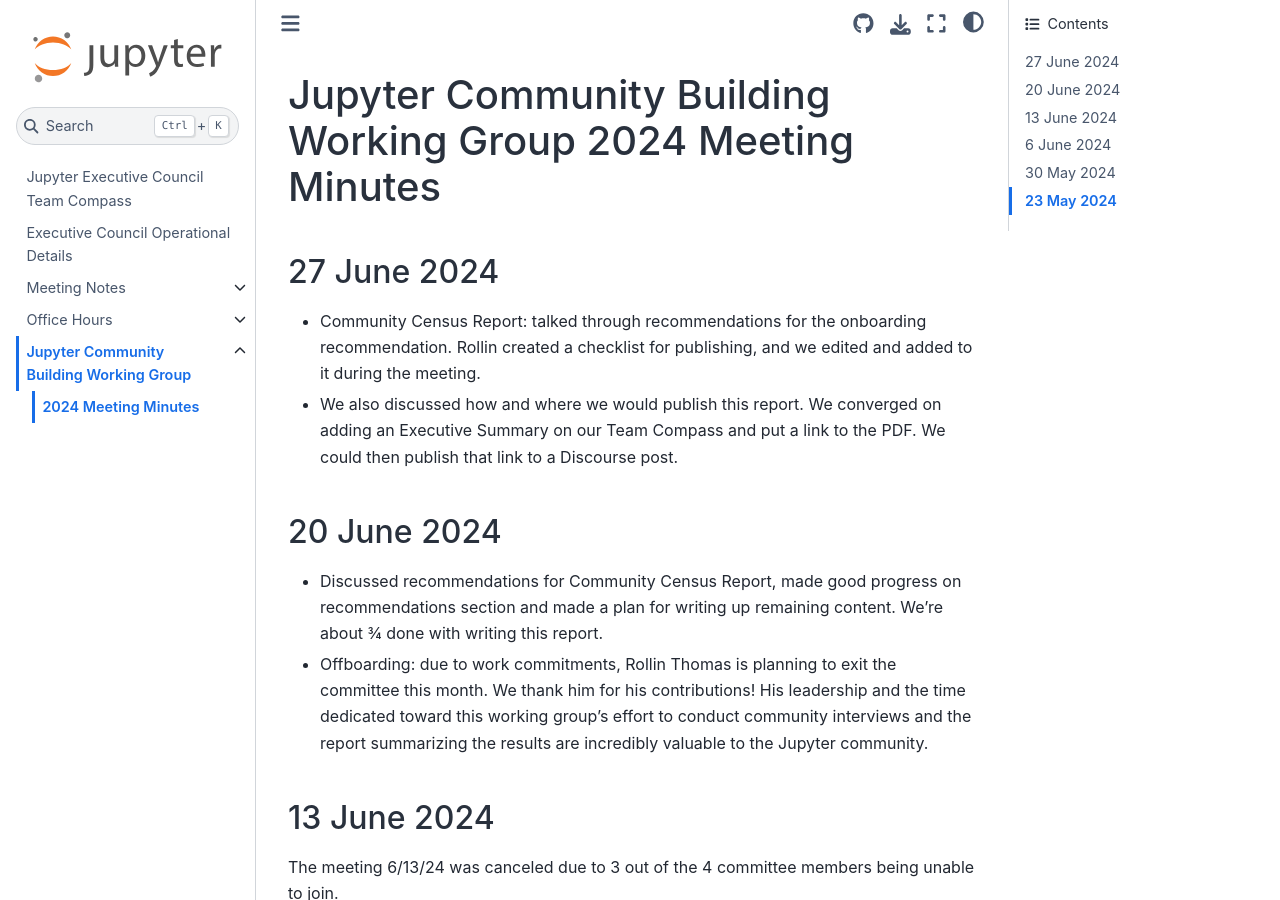
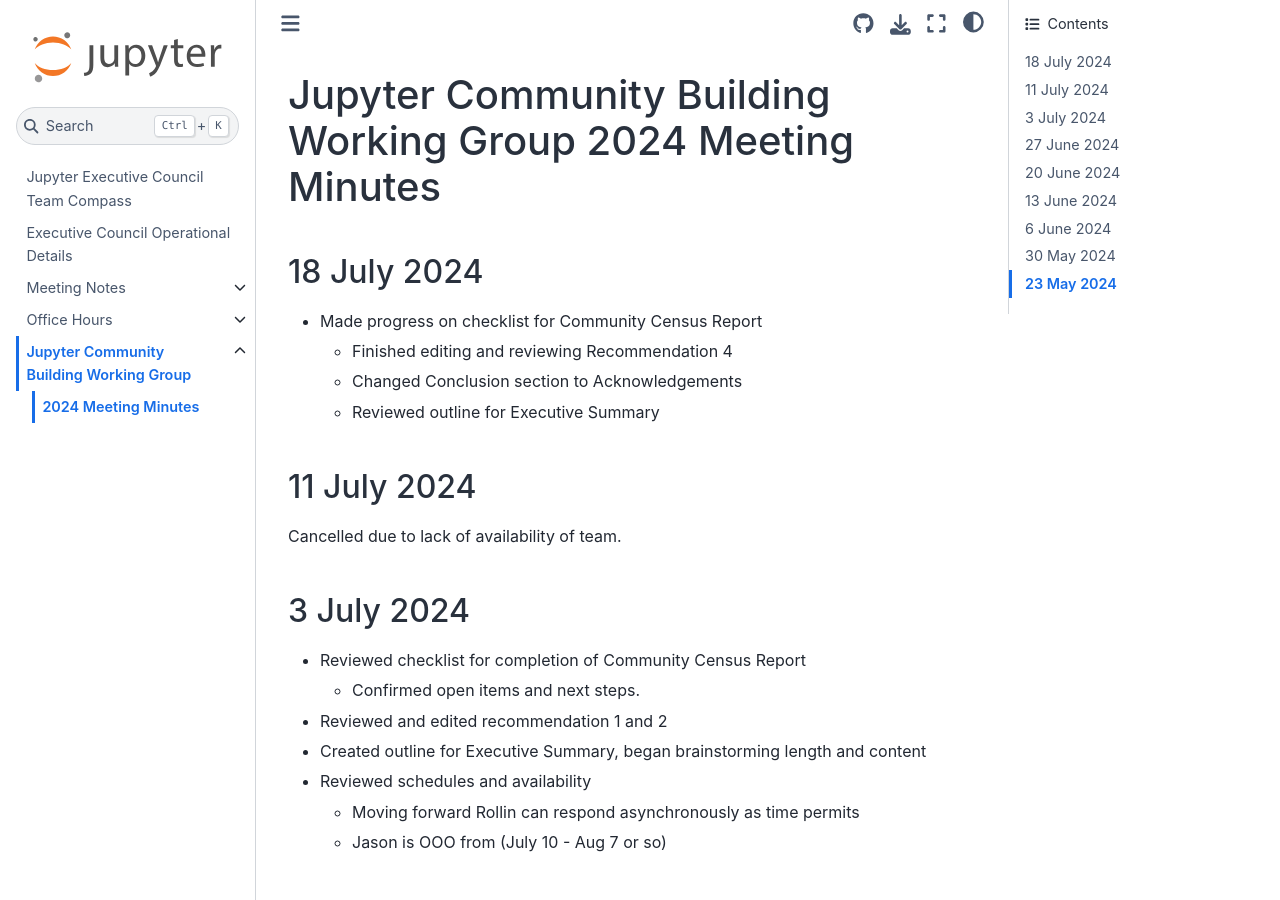
Before and after one commit to jupyter-governance/ec-team-compass, a Sphinx documentation site: the page built from docs/reports/communitybuilding/minutes_2024.md, in a window 1280 px wide and 900 px high. Built offline with Sphinx 7.4.7 and the Sphinx Book theme 1.1.4, drawn with Linux system fonts in a browser that asks for light colours.

Commit message:
Add meeting minutes for JCB in July 2024

```diff
--- a/docs/reports/communitybuilding/minutes_2024.md
+++ b/docs/reports/communitybuilding/minutes_2024.md
@@ -1,4 +1,22 @@
 # Jupyter Community Building Working Group 2024 Meeting Minutes
+
+## 18 July 2024
+* Made progress on checklist for Community Census Report
+  * Finished editing and reviewing Recommendation 4
+  * Changed Conclusion section to Acknowledgements
+  * Reviewed outline for Executive Summary
+
+## 11 July 2024
+Cancelled due to lack of availability of team.
+
+## 3 July 2024
+* Reviewed checklist for completion of Community Census Report
+  * Confirmed open items and next steps.
+* Reviewed and edited recommendation 1 and 2
+* Created outline for Executive Summary, began brainstorming length and content
+* Reviewed schedules and availability
+  * Moving forward Rollin can respond asynchronously as time permits
+  * Jason is OOO from (July 10 - Aug 7 or so)
 
 ## 27 June 2024
 * Community Census Report: talked through recommendations for the onboarding recommendation. Rollin created a checklist for publishing, and we edited and added to it during the meeting.
```
